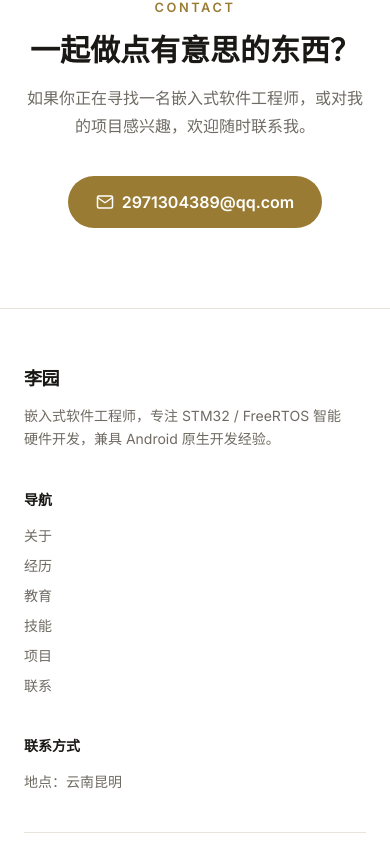
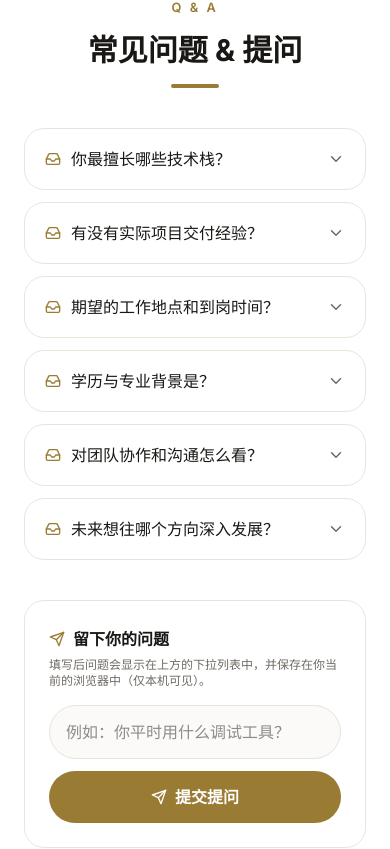
Before and after one commit to EvoleLi/liyuan-portfolio, a React (Vite) app: page / in a window 390 px wide. Shown: the part 8637-9486 px from the top of the page. Built offline with nearby package versions, Linux system fonts and the light colour scheme.

Commit message:
feat: 添加问答板块(下拉列表+访客提问表单+localStorage持久化)

```diff
--- a/src/App.jsx
+++ b/src/App.jsx
@@ -6,6 +6,7 @@ import Experience from './components/Experience';
 import Education from './components/Education';
 import Skills from './components/Skills';
 import Projects from './components/Projects';
+import QnA from './components/QnA';
 import Contact from './components/Contact';
 import Footer from './components/Footer';
 import ScrollProgress from './components/ScrollProgress';
@@ -24,6 +25,7 @@ export default function App() {
         <Education data={profileData} />
         <Skills data={profileData} />
         <Projects data={profileData} />
+        <QnA data={profileData} />
         <Contact data={profileData} />
       </main>
       <Footer data={profileData} />
--- a/src/components/Navbar.jsx
+++ b/src/components/Navbar.jsx
@@ -7,6 +7,7 @@ const navItems = [
   { id: 'education', label: '教育' },
   { id: 'skills', label: '技能' },
   { id: 'projects', label: '项目' },
+  { id: 'qna', label: '问答' },
   { id: 'contact', label: '联系' },
 ];
 
--- /dev/null
+++ b/src/components/QnA.jsx
@@ -0,0 +1,160 @@
+import { useState, useEffect, useRef } from 'react';
+import { motion, AnimatePresence } from 'framer-motion';
+import { FiChevronDown, FiSend, FiMessageCircle, FiInbox } from 'react-icons/fi';
+
+const STORAGE_KEY = 'liyuan_visitor_questions';
+
+export default function QnA({ data }) {
+  // 预设问答（来自 profile.json）
+  const faqs = data.faqs || [];
+
+  // 访客提问（保存在本浏览器 localStorage）
+  const [questions, setQuestions] = useState([]);
+  const [input, setInput] = useState('');
+  const [openId, setOpenId] = useState(null);
+  const firstRender = useRef(true);
+
+  useEffect(() => {
+    try {
+      const saved = JSON.parse(localStorage.getItem(STORAGE_KEY) || '[]');
+      if (Array.isArray(saved)) setQuestions(saved);
+    } catch {
+      /* 忽略损坏的本地数据 */
+    }
+  }, []);
+
+  useEffect(() => {
+    if (firstRender.current) {
+      firstRender.current = false;
+      return;
+    }
+    localStorage.setItem(STORAGE_KEY, JSON.stringify(questions));
+  }, [questions]);
+
+  const toggle = (id) => setOpenId((cur) => (cur === id ? null : id));
+
+  const submit = (e) => {
+    e.preventDefault();
+    const text = input.trim();
+    if (!text) return;
+    const item = {
+      id: `v-${Date.now()}`,
+      q: text,
+      a: '已收到你的问题，我会通过邮箱尽快回复你 💬',
+      visitor: true,
+    };
+    setQuestions((prev) => [item, ...prev]);
+    setInput('');
+    setOpenId(item.id);
+  };
+
+  // 合并：预设问答在前，访客提问在后
+  const all = [
+    ...faqs.map((f, i) => ({ ...f, id: `f-${i}` })),
+    ...questions,
+  ];
+
+  return (
+    <section id="qna" className="py-20 px-6 bg-bg-alt">
+      <div className="max-w-3xl mx-auto">
+        <motion.div
+          initial={{ opacity: 0, y: 20, filter: 'blur(6px)' }}
+          whileInView={{ opacity: 1, y: 0, filter: 'blur(0px)' }}
+          viewport={{ once: true, margin: '-100px' }}
+          transition={{ duration: 0.6, ease: 'easeOut' }}
+        >
+          <p className="eyebrow text-center mb-3">Q &amp; A</p>
+          <h2 className="text-3xl md:text-4xl font-bold text-text-heading text-center mb-4">
+            常见问题 &amp; 提问
+          </h2>
+          <div className="w-12 h-1 bg-gradient-brand mx-auto rounded-full mb-10 divider-animate" />
+
+          {/* 下拉列表：预设问答 + 访客提问 */}
+          <div className="space-y-3">
+            {all.map((item) => {
+              const isOpen = openId === item.id;
+              return (
+                <div
+                  key={item.id}
+                  className="card overflow-hidden border-border"
+                >
+                  <button
+                    onClick={() => toggle(item.id)}
+                    className="w-full flex items-center justify-between gap-4 px-5 py-4 text-left transition-colors hover:bg-primary-light/40"
+                    aria-expanded={isOpen}
+                  >
+                    <span className="flex items-center gap-2.5 min-w-0">
+                      {item.visitor ? (
+                        <FiMessageCircle size={16} className="text-primary shrink-0" />
+                      ) : (
+                        <FiInbox size={16} className="text-primary shrink-0" />
+                      )}
+                      <span className="font-medium text-text-heading truncate">
+                        {item.q}
+                      </span>
+                    </span>
+                    {item.visitor && (
+                      <span className="shrink-0 text-[11px] font-medium text-primary bg-primary-light px-2 py-0.5 rounded-full">
+                        待回复
+                      </span>
+                    )}
+                    <FiChevronDown
+                      size={18}
+                      className={`shrink-0 text-text-light transition-transform duration-300 ${
+                        isOpen ? 'rotate-180' : ''
+                      }`}
+                    />
+                  </button>
+
+                  <AnimatePresence initial={false}>
+                    {isOpen && (
+                      <motion.div
+                        initial={{ height: 0, opacity: 0 }}
+                        animate={{ height: 'auto', opacity: 1 }}
+                        exit={{ height: 0, opacity: 0 }}
+                        transition={{ duration: 0.3, ease: 'easeInOut' }}
+                        className="overflow-hidden"
+                      >
+                        <p className="px-5 pb-5 pt-1 text-text-light leading-relaxed">
+                          {item.a}
+                        </p>
+                      </motion.div>
+                    )}
+                  </AnimatePresence>
+                </div>
+              );
+            })}
+          </div>
+
+          {/* 留下你的问题 */}
+          <div className="mt-10 card p-6">
+            <h3 className="font-semibold text-text-heading mb-1 flex items-center gap-2">
+              <FiSend size={16} className="text-primary" />
+              留下你的问题
+            </h3>
+            <p className="text-xs text-text-light mb-4">
+              填写后问题会显示在上方的下拉列表中，并保存在你当前的浏览器中（仅本机可见）。
+            </p>
+            <form onSubmit={submit} className="flex flex-col sm:flex-row gap-3">
+              <input
+                type="text"
+                value={input}
+                onChange={(e) => setInput(e.target.value)}
+                maxLength={120}
+                placeholder="例如：你平时用什么调试工具？"
+                className="flex-1 px-4 py-3 rounded-full border border-border bg-bg text-text outline-none focus:border-primary transition-colors"
+              />
+              <button
+                type="submit"
+                className="magnetic-btn inline-flex items-center justify-center gap-2 bg-gradient-brand text-white px-6 py-3 rounded-full font-semibold hover:opacity-90 transition-opacity shrink-0"
+              >
+                <FiSend size={16} />
+                提交提问
+              </button>
+            </form>
+          </div>
+        </motion.div>
+      </div>
+    </section>
+  );
+}
--- a/src/data/profile.json
+++ b/src/data/profile.json
@@ -142,5 +142,31 @@
     { "name": "移动应用创新赛 全国三等奖", "issuer": "Apple", "year": "2025" },
     { "name": "省级优秀毕业生（前 1%）", "issuer": "海南省", "year": "2025" },
     { "name": "世界职业院校技能大赛 入围", "issuer": "教育部", "year": "2024" }
+  ],
+  "faqs": [
+    {
+      "q": "你最擅长哪些技术栈？",
+      "a": "嵌入式端以 STM32(F1/F4) + FreeRTOS 为核心，掌握 ARM Cortex-M、HAL 库、I2C/SPI/UART/CAN 等外设与 MQTT/ESP 无线联网；应用端熟练 Kotlin/Jetpack(MVVM) 安卓开发，并具备 Qt + Linux 系统编程与 C++ 能力，可独立完成软硬件全栈交付。"
+    },
+    {
+      "q": "有没有实际项目交付经验？",
+      "a": "有。主导过基于 STM32+FreeRTOS 的智能家居监控系统（8 任务优先级调度、24h+ 无死锁、99.5% 传输成功率），以及智能水库巡查端 APP（MVVM 架构、地图轨迹上报、弱网友好），均从 0 到 1 独立落地。"
+    },
+    {
+      "q": "期望的工作地点和到岗时间？",
+      "a": "期望地点不限，可适配城市岗位；目前随时可以到岗，能快速融入团队投入研发。"
+    },
+    {
+      "q": "学历与专业背景是？",
+      "a": "海南软件职业技术学院 · 移动互联应用技术（大专，2022.09–2025.06），专业排名前 1%，获省级优秀毕业生；在校期间于易班平台参与 Android 开发实习，并多次在挑战杯、移动应用创新赛等赛事获奖。"
+    },
+    {
+      "q": "对团队协作和沟通怎么看？",
+      "a": "习惯编写规范化技术文档（设计文档、API 说明、测试用例），曾协助硬件团队 PCB 调试并定位软硬件交互问题，善于跨端沟通、对齐目标，注重工程化与可维护性。"
+    },
+    {
+      "q": "未来想往哪个方向深入发展？",
+      "a": "希望在嵌入式软件岗位持续深耕，向 RTOS 内核、低功耗与边缘 AI、设备端云一体等方向拓展，同时发挥软硬件双栈背景，承担更复杂的系统级研发。"
+    }
   ]
 }
```
